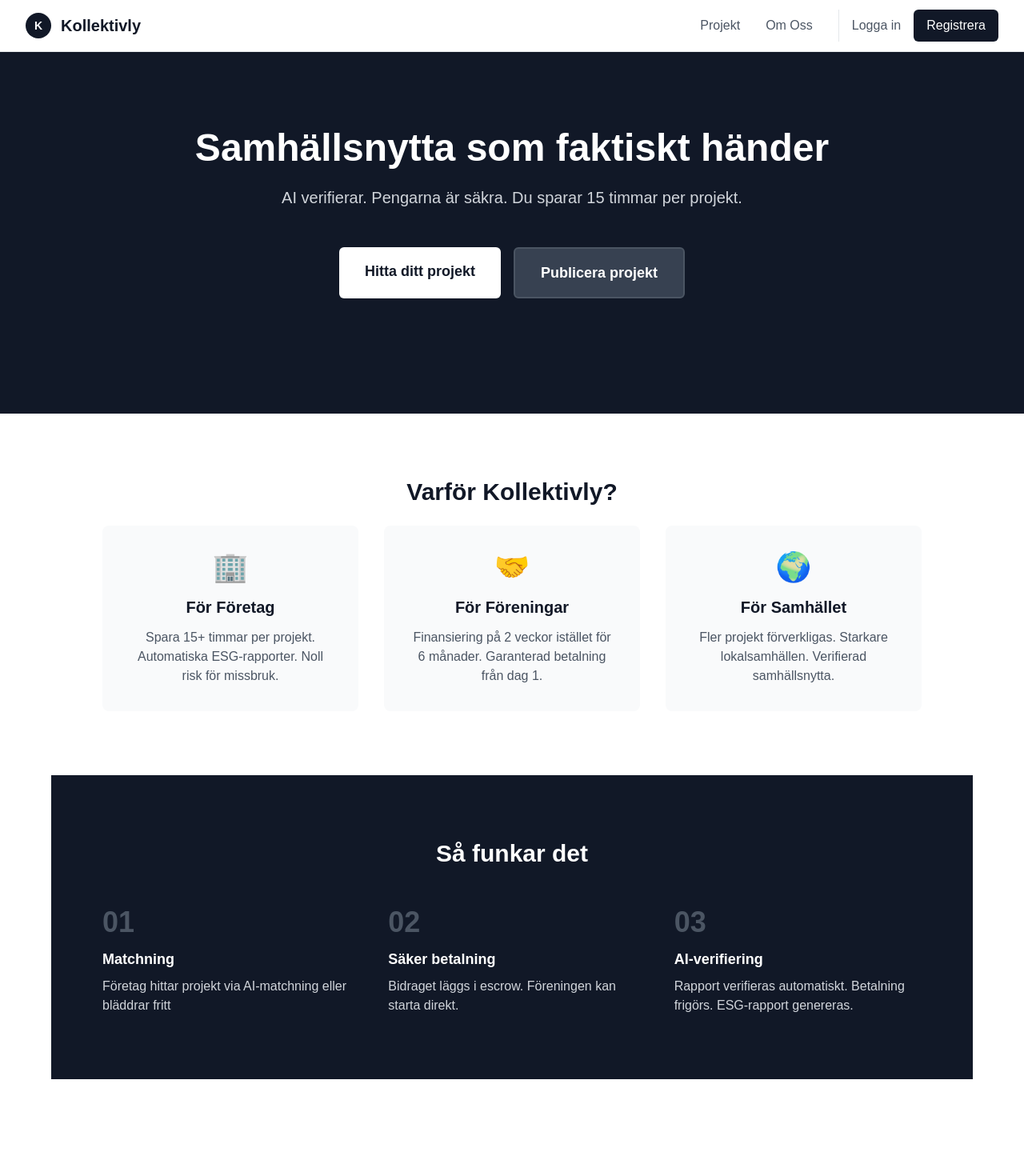
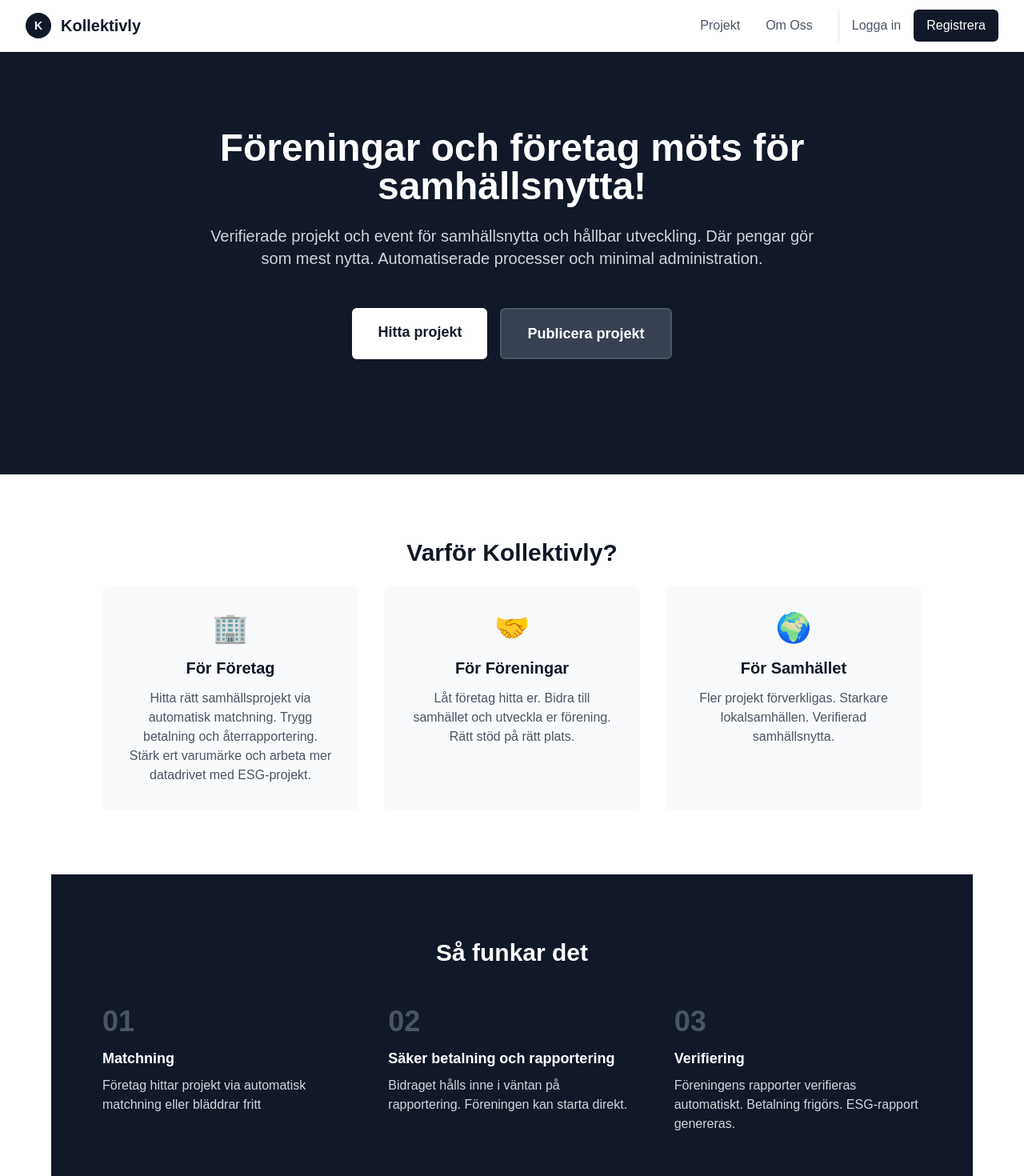
Before and after one commit to aknouche/KollektivlyCSR, a Next.js app: page / in a window 1280 px wide. Shown: the top 1470 px of the page at 80% size. Before the commit the page ends 1349 px from the top, so only its background shows below. Built offline with nearby package versions, Linux system fonts and the light colour scheme.

Commit message:
Updated texts on landing page

```diff
--- a/src/components/HomePage.tsx
+++ b/src/components/HomePage.tsx
@@ -10,10 +10,10 @@ export default function HomePage() {
         <div className="max-w-5xl mx-auto px-4 sm:px-6 lg:px-8 py-24">
           <div className="text-center mb-12">
             <h1 className="text-4xl md:text-5xl font-bold mb-6">
-              Samhällsnytta som faktiskt händer
+              Föreningar och företag möts för samhällsnytta!
             </h1>
             <p className="text-xl text-gray-300 max-w-3xl mx-auto mb-12">
-              AI verifierar. Pengarna är säkra. Du sparar 15 timmar per projekt.
+              Verifierade projekt och event för samhällsnytta och hållbar utveckling. Där pengar gör som mest nytta. Automatiserade processer och minimal administration.
             </p>
 
             {/* Primary CTAs */}
@@ -22,7 +22,7 @@ export default function HomePage() {
                 href="/matcha-projekt"
                 className="bg-white text-gray-900 px-8 py-4 rounded-md font-semibold hover:bg-gray-100 transition-colors text-lg"
               >
-                Hitta ditt projekt
+                Hitta projekt
               </Link>
               <Link
                 href="/logga-in"
@@ -45,14 +45,14 @@ export default function HomePage() {
               <div className="text-4xl mb-4">🏢</div>
               <h3 className="text-xl font-bold text-gray-900 mb-3">För Företag</h3>
               <p className="text-gray-600">
-                Spara 15+ timmar per projekt. Automatiska ESG-rapporter. Noll risk för missbruk.
+                Hitta rätt samhällsprojekt via automatisk matchning. Trygg betalning och återrapportering. Stärk ert varumärke och arbeta mer datadrivet med ESG-projekt.
               </p>
             </div>
             <div className="bg-gray-50 rounded-lg p-8">
               <div className="text-4xl mb-4">🤝</div>
               <h3 className="text-xl font-bold text-gray-900 mb-3">För Föreningar</h3>
               <p className="text-gray-600">
-                Finansiering på 2 veckor istället för 6 månader. Garanterad betalning från dag 1.
+                Låt företag hitta er. Bidra till samhället och utveckla er förening. Rätt stöd på rätt plats.
               </p>
             </div>
             <div className="bg-gray-50 rounded-lg p-8">
@@ -74,23 +74,23 @@ export default function HomePage() {
                 <div className="text-4xl font-bold text-gray-600 mb-3">01</div>
                 <h3 className="text-lg font-semibold mb-2">Matchning</h3>
                 <p className="text-gray-300">
-                  Företag hittar projekt via AI-matchning eller bläddrar fritt
+                  Företag hittar projekt via automatisk matchning eller bläddrar fritt
                 </p>
               </div>
 
               <div>
                 <div className="text-4xl font-bold text-gray-600 mb-3">02</div>
-                <h3 className="text-lg font-semibold mb-2">Säker betalning</h3>
+                <h3 className="text-lg font-semibold mb-2">Säker betalning och rapportering</h3>
                 <p className="text-gray-300">
-                  Bidraget läggs i escrow. Föreningen kan starta direkt.
+                  Bidraget hålls inne i väntan på rapportering. Föreningen kan starta direkt.
                 </p>
               </div>
 
               <div>
                 <div className="text-4xl font-bold text-gray-600 mb-3">03</div>
-                <h3 className="text-lg font-semibold mb-2">AI-verifiering</h3>
+                <h3 className="text-lg font-semibold mb-2">Verifiering</h3>
                 <p className="text-gray-300">
-                  Rapport verifieras automatiskt. Betalning frigörs. ESG-rapport genereras.
+                  Föreningens rapporter verifieras automatiskt. Betalning frigörs. ESG-rapport genereras.
                 </p>
               </div>
             </div>
```
